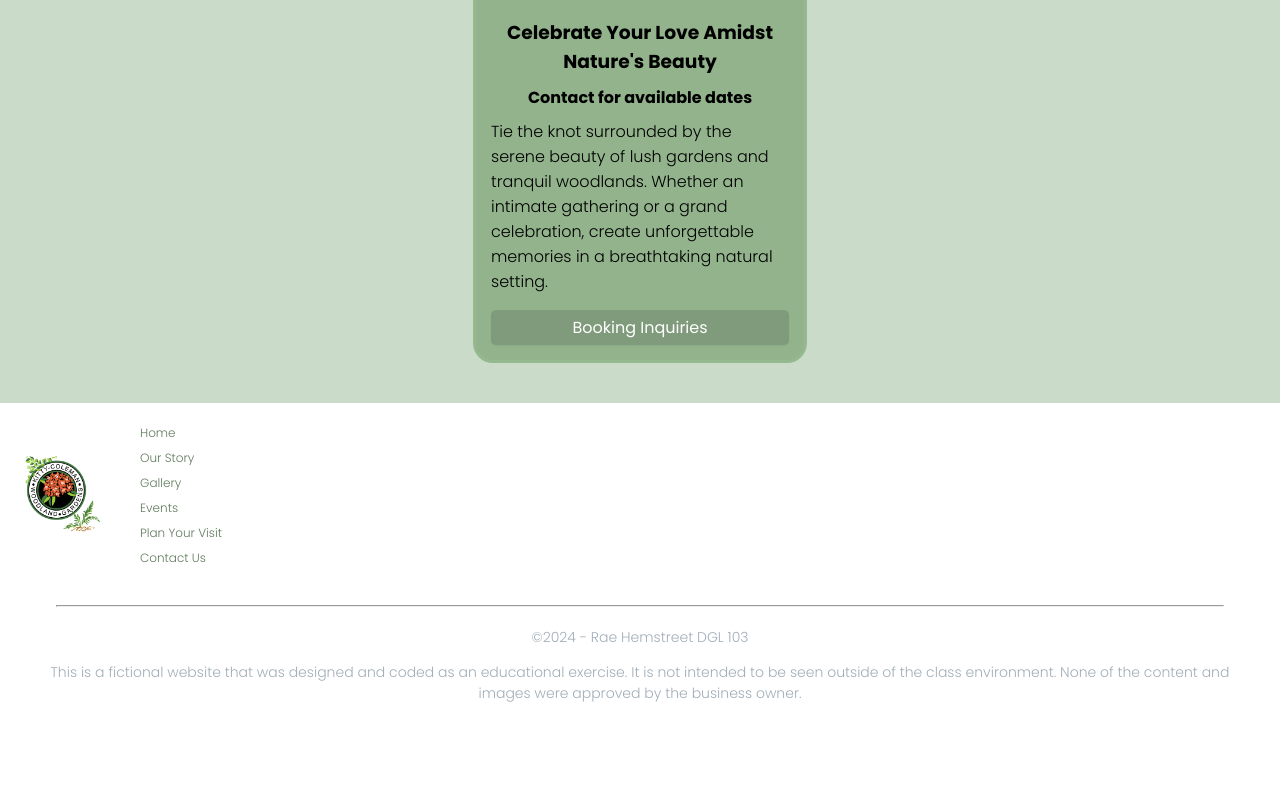
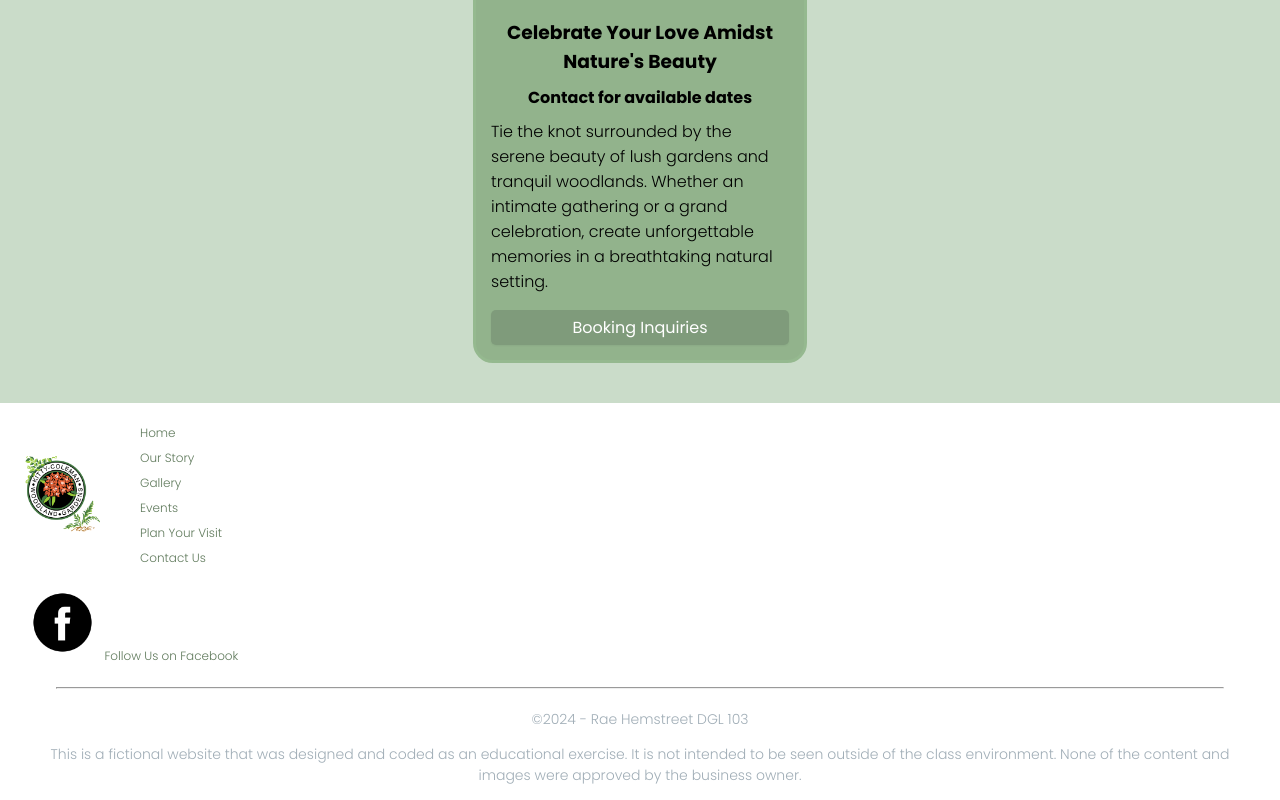
Before and after one commit to nic-dgl103-f24-dlu1/project-rae-hemstreet, a plain HTML site: page index.html in a window 1280 px wide. Shown: the part 4795-5595 px from the top of the page. Before the commit the page ends 5513 px from the top, so only its background shows below. Drawn offline with Linux system fonts and the light colour scheme; a web font is replaced by a local one.

Commit message:
Add content to Footer

```diff
--- a/index.html
+++ b/index.html
@@ -115,6 +115,10 @@
                 <li><a href="contact-us.html">Contact Us</a></li>
             </ul>
         </div>
+        <div class="social">
+        <img class="icon" src="images/facebook.png" alt="facebook logo">
+        <a href="https://www.facebook.com/kittycolemangardens/">Follow Us on Facebook</a>
+        </div>
         <div class="footer-2">
             <hr>
             <p class="footer-small">©2024 - Rae Hemstreet DGL 103</p>
```
Also changed, not shown: images/facebook.png (added).
